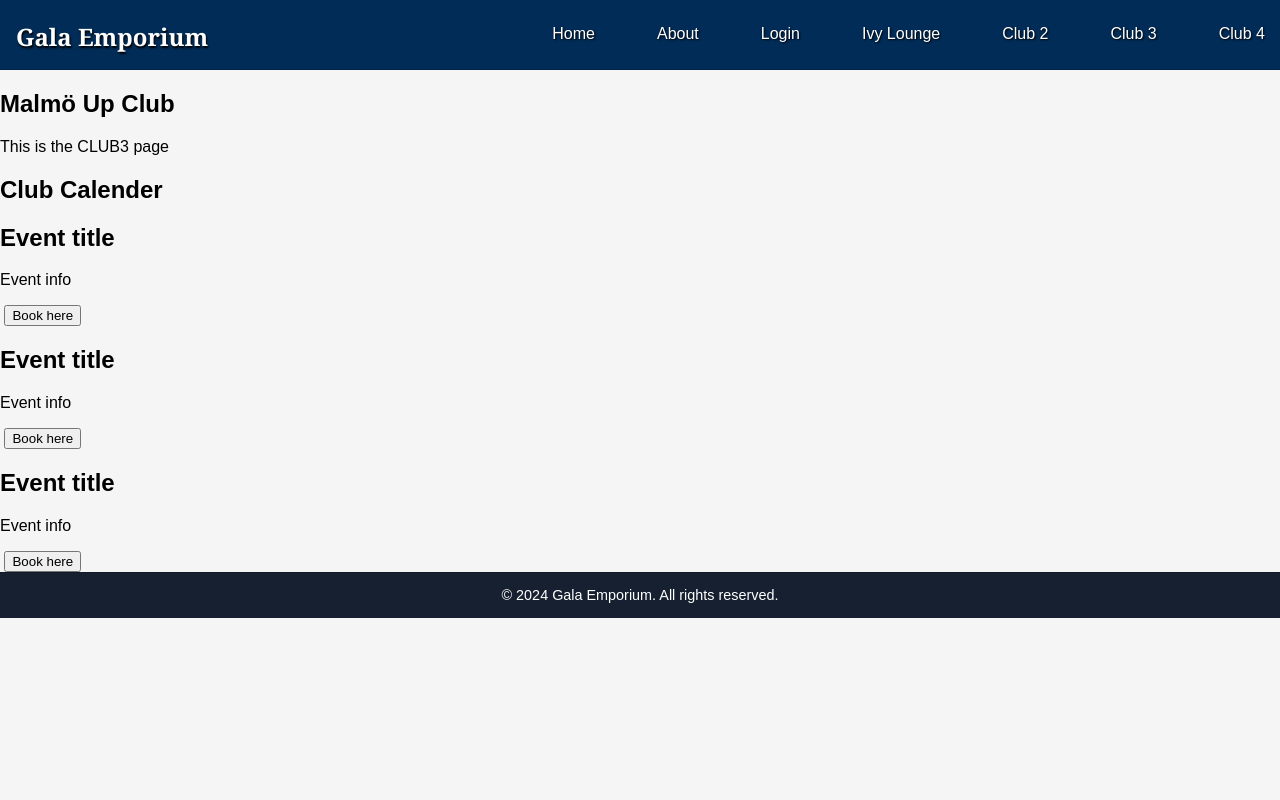
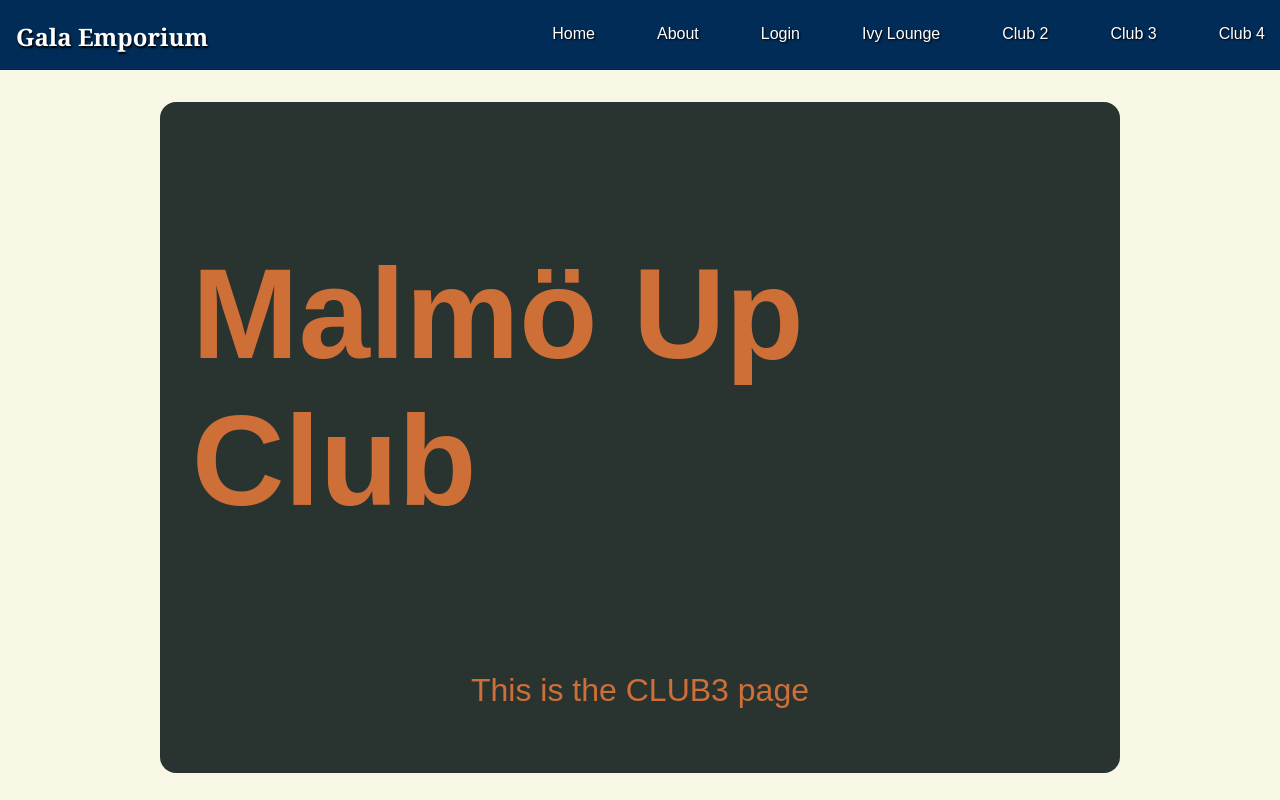
Before and after one commit to Mezea11/Gala-Emporium, a plain HTML site: page client/index.html in a window 1280 px wide. Both pictures are taken after a click on the link "Club 3". Shown: the top 800 px of the page. Drawn offline with Linux system fonts and the light colour scheme; a web font is replaced by a local one.

Commit message:
added style to club 3

```diff
--- a/client/pages/club-3.css
+++ b/client/pages/club-3.css
@@ -1,9 +1,90 @@
+/* Import fonts */
+@import url('https://fonts.googleapis.com/css2?family=Londrina+Solid:wght@100;300;400;900&display=swap');
 
-#container {
-    background-color: aqua;
+/*
+Club colors:
+#293431; dark
+#f8f7e5; light
+#eda651; light orange
+#cf6f38; dark orange
+#4b3a63; dark purple
 
+*/
+
+/* general club page styles and container */
+#club-3-container {
+    display: flex;
+    flex-grow: 1;
+    flex-direction: column;
+    justify-content: center;
+    align-items: stretch;
+    gap: 2em;
+    padding: 2em 10em;
+    background-color: #f8f7e5;
+
+    /* Font styles */
+    font-family: 'Londrina Solid', sans-serif;
+
+    h1 {
+        font-size: 8em;
+        font-weight: 900;
+        margin: none;
+    }
+    h2 {
+        font-size: 4em;
+        font-weight: 400;
+    }
+    h3 {
+        font-size: 2em;
+        font-weight: 400;
+    }
     p {
-        color: red;
+        font-size: 2em;
+        font-weight: 300;
     }
+}
 
+/* About container*/
+#about-club3 {
+    display: flex;
+    flex-direction: column;
+    align-items: center;
+    background-color: #293431;
+    color: #cf6f38;
+    padding: 2em;
+    border-radius: 1em;
 }
+
+/* Calender container */
+#calender-club3 {
+    display: flex;
+    flex-direction: column;
+    gap: 2em;
+    padding: 2em;
+    background-color: #293431;
+    border-radius: 1em;
+}
+
+#calender-club3 h2 {
+    text-align: center;
+    color: #cf6f38;
+}
+
+.event-club3 {
+    display: flex;
+    flex-direction: row;
+    background-color: #f8f7e5;
+    padding: 1em;
+}
+
+.event-club3 button {
+    background-color: #cf6f38;
+    border-style: none;
+    border-radius: 1em;
+    padding: 1em;
+}
+
+/* Animations */
+.event-club3 button:hover {
+    background-color: #eda651;
+}
--- a/client/pages/club-3.js
+++ b/client/pages/club-3.js
@@ -8,11 +8,11 @@ export default function club3() {
             </section>
 
             <section id="calender-club3">
-                <h1>Club Calender</h1>
+                <h2>Club Calender</h2>
 
                 <section class="event-club3">
                     <article>
-                        <h2>Event  title</h2>
+                        <h3>Event  title</h3>
                         <p>Event info</p>
                     </article>
                     <div>
@@ -23,7 +23,7 @@ export default function club3() {
 
                 <section class="event-club3">
                     <article>
-                        <h2>Event  title</h2>
+                        <h3>Event  title</h3>
                         <p>Event info</p>
                     </article>
                     <div>
@@ -34,7 +34,7 @@ export default function club3() {
 
                 <section class="event-club3">
                     <article>
-                        <h2>Event  title</h2>
+                        <h3>Event  title</h3>
                         <p>Event info</p>
                     </article>
                     <div>
```
